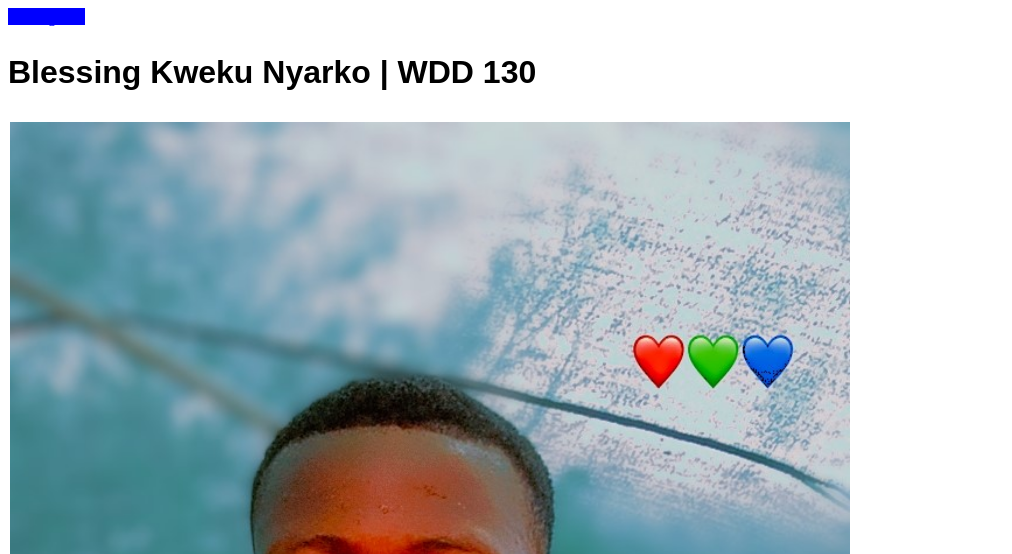
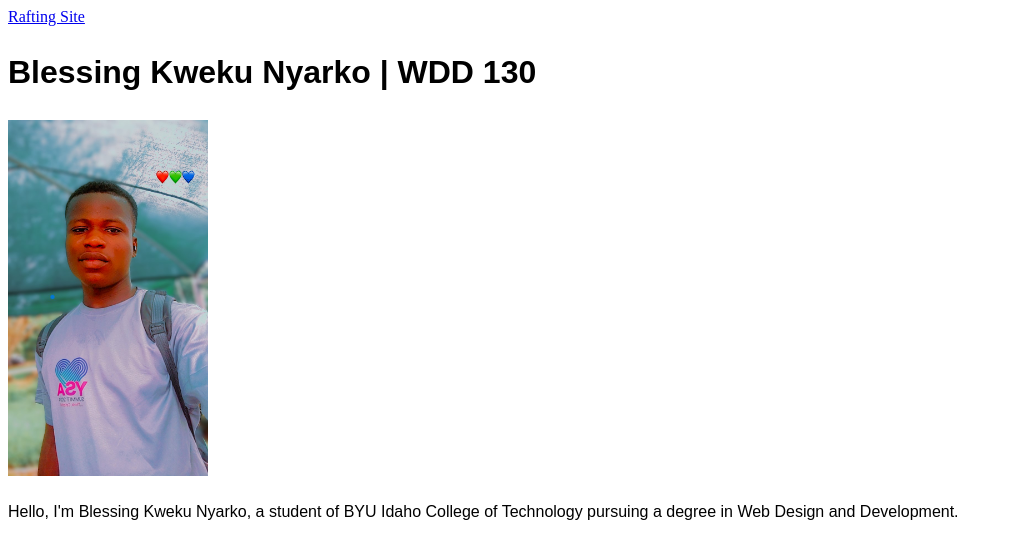
Before and after one commit to blessingnyarko55-source/weeks-assignments, a plain HTML site: page index.html in a window 1280 px wide. Shown: the top 554 px of the page, without its empty margins (0-1012 px from the left). Drawn offline with Linux system fonts and the light colour scheme; files that its build step writes are made by us from their sources.

Commit message:
add index.css

```diff
--- a/styles.css/index.css
+++ b/styles.css/index.css
@@ -3,37 +3,6 @@ main {
     line-height: 1.6;
     margin: 0;
     padding: 0;
-    background-color: #fff;
-    color: #333;
-}
-
-nav a {
-    background-color: #00f;
-    color: #00f;
-}
-
-h1 {
-    color: #000;
-}
-
-main {
-    max-width: 840px;
-}
-
-main img {
-    width: 100%;
-    height: auto;
-    padding: 2px;
-    border: 0 0 20px solid #333;
-    box-shadow: #000;
-    text-align: center;
-}
-
-section {
-    border: 1px solid #333;
-    padding: 5px;
-    background-color: #f0f0f0;
-    text-align: center;
 }
 
 aside {
```
